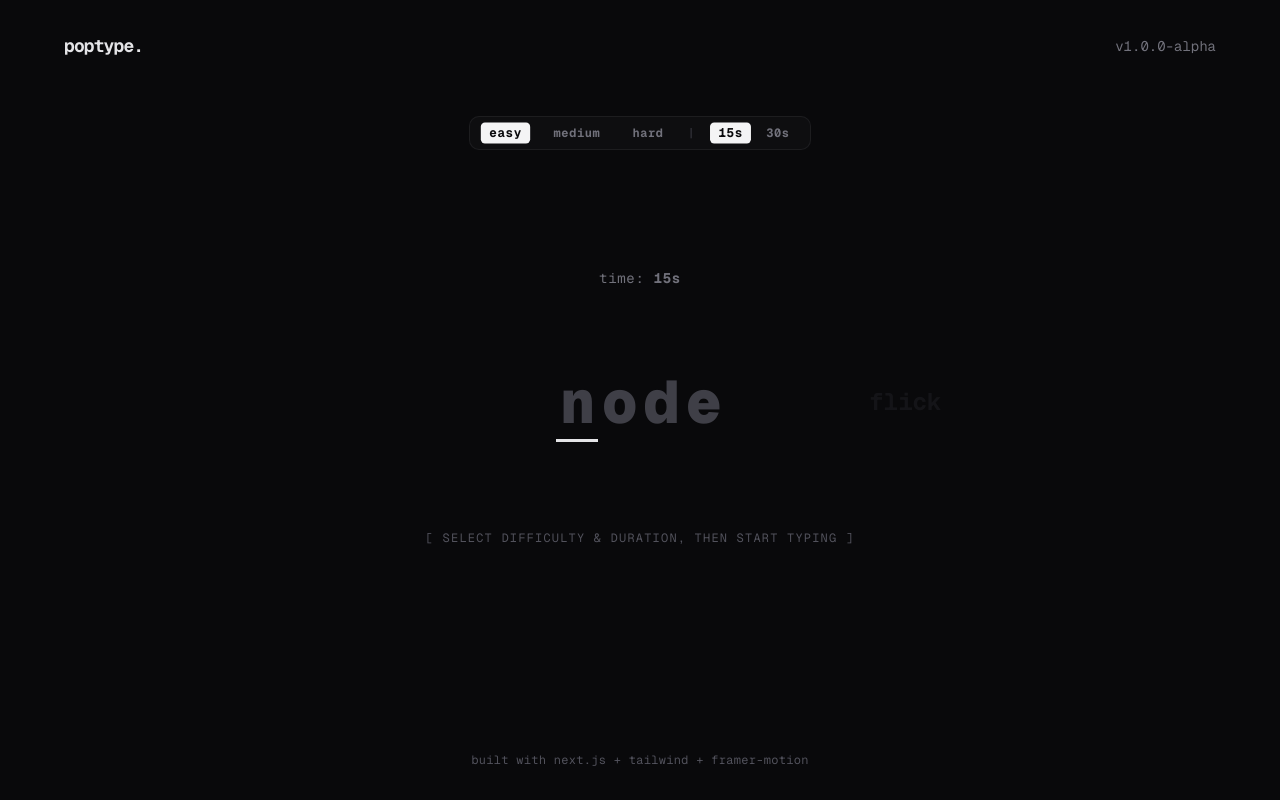
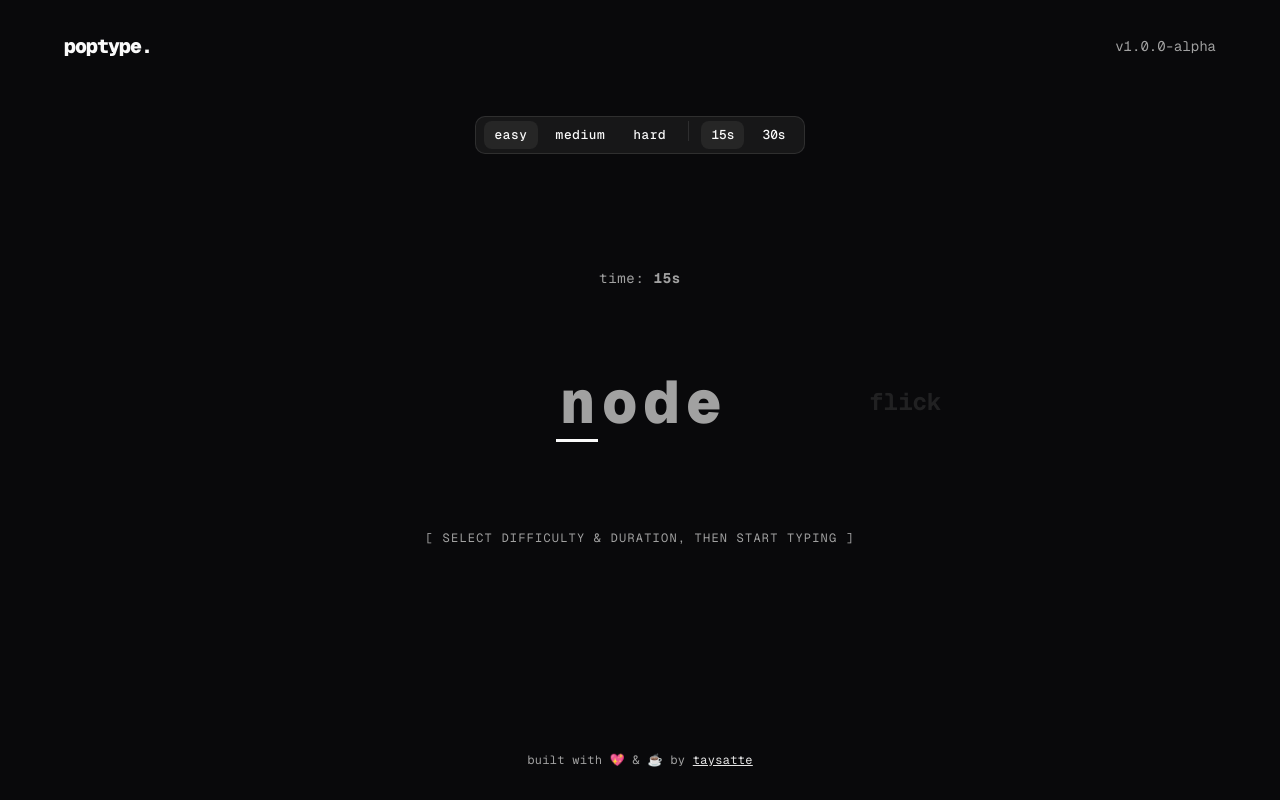
Before and after one commit to taysatte/poptype, a Next.js app: page / in a window 1280 px wide. Built offline with nearby package versions, Linux system fonts and the light colour scheme.

Commit message:
refactor: update global styles and TypingEngine layout for improved theming and user interface consistency

```diff
--- a/app/globals.css
+++ b/app/globals.css
@@ -84,7 +84,8 @@
 }
 
 .dark {
-  --background: oklch(0.145 0 0);
+  /* ~#09090b — poptype dark shell */
+  --background: oklch(0.141 0.005 285);
   --foreground: oklch(0.985 0 0);
   --card: oklch(0.205 0 0);
   --card-foreground: oklch(0.985 0 0);
--- a/app/page.tsx
+++ b/app/page.tsx
@@ -2,10 +2,10 @@
 
 export default function Home() {
   return (
-    <main className="relative flex min-h-screen flex-col items-center justify-between overflow-hidden bg-[#09090b] p-8">
+    <main className="relative flex min-h-screen flex-col items-center justify-between overflow-hidden bg-background p-8">
       {/* Header Space */}
-      <div className="flex w-full max-w-6xl items-center justify-between font-mono text-sm text-zinc-500">
-        <span className="text-lg font-bold tracking-tighter text-zinc-200">
+      <div className="flex w-full max-w-6xl items-center justify-between font-mono text-sm text-muted-foreground">
+        <span className="text-xl font-black tracking-tighter text-foreground">
           poptype.
         </span>
         <span>v1.0.0-alpha</span>
@@ -17,8 +17,15 @@
       </div>
 
       {/* Footer Branding Space */}
-      <div className="font-mono text-xs tracking-wide text-zinc-600">
-        built with next.js + tailwind + framer-motion
+      <div className="font-mono text-xs tracking-wide text-muted-foreground">
+        built with 💖 & ☕ by{" "}
+        <a
+          href="https://github.com/taysatte"
+          className="text-primary underline"
+          target="_blank"
+        >
+          taysatte
+        </a>
       </div>
     </main>
   )
--- a/components/TypingEngine.tsx
+++ b/components/TypingEngine.tsx
@@ -2,6 +2,9 @@
 
 import React, { useState, useEffect, useRef, useCallback } from "react"
 import { motion, AnimatePresence } from "framer-motion"
+import { Button } from "@/components/ui/button"
+import { Separator } from "@/components/ui/separator"
+import { ToggleGroup, ToggleGroupItem } from "@/components/ui/toggle-group"
 import { generateQueue, type Difficulty } from "@/lib/wordBank"
 
 const SESSION_OPTIONS = [15, 30] as const
@@ -41,16 +44,16 @@
     }
   }, [isSessionFinished])
 
-  // Rebuild queue and timer when idle config changes
+  // Rebuild queue and timer when idle config changes (not after a completed run)
   useEffect(() => {
-    if (isSessionActive) return
+    if (isSessionActive || isSessionFinished) return
 
     setWordQueue(generateQueue(difficulty, queueSizeFor(sessionDuration)))
     setCurrentIndex(0)
     setTypedValue("")
     setIsError(false)
     setTimeLeft(sessionDuration)
-  }, [difficulty, sessionDuration, isSessionActive])
+  }, [difficulty, sessionDuration, isSessionActive, isSessionFinished])
 
   const prevWord = currentIndex > 0 ? wordQueue[currentIndex - 1] : ""
   const currentWord = wordQueue[currentIndex] || ""
@@ -65,10 +68,11 @@
       timerRef.current = setInterval(() => {
         setTimeLeft((prev) => prev - 1)
       }, 1000)
-    } else if (timeLeft === 0) {
+    } else if (timeLeft === 0 && isSessionActive) {
       setIsSessionActive(false)
       setIsSessionFinished(true)
       if (timerRef.current) clearInterval(timerRef.current)
+      requestAnimationFrame(() => inputRef.current?.focus())
     }
 
     return () => {
@@ -149,7 +153,9 @@
     return () => window.removeEventListener("keydown", handleKeyDown)
   }, [resetSession])
 
-  const timeElapsed = sessionDuration - timeLeft
+  const timeElapsed = isSessionFinished
+    ? sessionDuration
+    : sessionDuration - timeLeft
   const currentWpm =
     timeElapsed > 0 ? Math.round((wordsCleared / timeElapsed) * 60) : 0
   const currentAccuracy =
@@ -165,47 +171,48 @@
     >
       {/* Config Sub-Bar (Hidden during active typing runs for extreme focus) */}
       {!isSessionActive && !isSessionFinished && (
-        <div className="absolute top-[-40px] flex items-center gap-4 rounded-lg border border-zinc-800/60 bg-zinc-900/40 px-3 py-1.5 text-xs">
-          <div className="flex gap-4">
+        <div className="absolute top-[-40px] flex items-center gap-2 rounded-lg border border-border bg-muted/50 px-2 py-1 text-xs">
+          <ToggleGroup
+            type="single"
+            size="sm"
+            value={difficulty}
+            onValueChange={(v) => v && setDifficulty(v as Difficulty)}
+            className="font-bold tracking-wider lowercase"
+          >
             {DIFFICULTY_TIERS.map((tier) => (
-              <button
-                key={tier}
-                onClick={() => setDifficulty(tier)}
-                className={`rounded px-2 py-0.5 font-bold tracking-wider lowercase transition-all ${
-                  difficulty === tier
-                    ? "scale-105 bg-zinc-100 font-black text-zinc-950"
-                    : "text-zinc-500 hover:text-zinc-300"
-                }`}
+              <ToggleGroupItem key={tier} value={tier} aria-label={tier}>
+                {tier}
+              </ToggleGroupItem>
+            ))}
+          </ToggleGroup>
+          <Separator orientation="vertical" className="mx-1 h-5" />
+          <ToggleGroup
+            type="single"
+            size="sm"
+            value={String(sessionDuration)}
+            onValueChange={(v) =>
+              v && setSessionDuration(Number(v) as SessionDuration)
+            }
           >
-                {tier}
-              </button>
-            ))}
-          </div>
-          <span className="text-zinc-700">|</span>
-          <div className="flex gap-2">
             {SESSION_OPTIONS.map((sec) => (
-              <button
+              <ToggleGroupItem
                 key={sec}
-                onClick={() => setSessionDuration(sec)}
-                className={`rounded px-2 py-0.5 font-bold tracking-wider transition-all ${
-                  sessionDuration === sec
-                    ? "scale-105 bg-zinc-100 font-black text-zinc-950"
-                    : "text-zinc-500 hover:text-zinc-300"
-                }`}
+                value={String(sec)}
+                aria-label={`${sec} seconds`}
               >
                 {sec}s
-              </button>
+              </ToggleGroupItem>
             ))}
-          </div>
+          </ToggleGroup>
         </div>
       )}
 
       {/* Live Sleek Timer / Status Header Banner */}
-      <div className="mb-12 flex h-6 items-center gap-12 text-sm tracking-wider text-zinc-500">
+      <div className="mb-12 flex h-6 items-center gap-12 text-sm tracking-wider text-muted-foreground">
         <div>
           time:{" "}
           <span
-            className={`font-bold transition-colors ${isSessionActive ? "text-zinc-200" : "text-zinc-500"}`}
+            className={`font-bold transition-colors ${isSessionActive ? "text-foreground" : "text-muted-foreground"}`}
           >
             {timeLeft}s
           </span>
@@ -217,11 +224,11 @@
             className="flex gap-6"
           >
             <div>
-              wpm: <span className="font-bold text-zinc-300">{currentWpm}</span>
+              wpm: <span className="font-bold text-foreground">{currentWpm}</span>
             </div>
             <div>
               acc:{" "}
-              <span className="font-bold text-zinc-300">
+              <span className="font-bold text-foreground">
                 {currentAccuracy}%
               </span>
             </div>
@@ -241,7 +248,7 @@
             {/* The Sliding Horizon Container */}
             <div className="relative grid h-full w-full grid-cols-3 items-center justify-center">
               {/* LEFT SLOT: Previous Word */}
-              <div className="pointer-events-none flex justify-end overflow-hidden pr-16 text-2xl font-bold whitespace-nowrap text-primary-foreground/50 line-through select-none">
+              <div className="pointer-events-none flex justify-end overflow-hidden pr-16 text-2xl font-bold whitespace-nowrap text-muted-foreground line-through select-none">
                 <AnimatePresence mode="popLayout">
                   <motion.span
                     key={`prev-${currentIndex}`}
@@ -273,17 +280,18 @@
                     className="absolute flex items-center justify-center"
                   >
                     {currentWord.split("").map((char, index) => {
-                      let colorClass = "text-zinc-700"
+                      let colorClass = "text-muted-foreground"
                       let shouldPop = false
 
                       if (index < typedValue.length) {
                         if (typedValue[index] === currentWord[index]) {
-                          colorClass = "text-zinc-50"
+                          colorClass = "text-foreground"
                           if (index === typedValue.length - 1 && !isError) {
                             shouldPop = true
                           }
                         } else {
-                          colorClass = "text-red-500 bg-red-500/10 rounded-sm"
+                          colorClass =
+                            "text-destructive bg-destructive/10 rounded-sm"
                         }
                       }
 
@@ -315,7 +323,7 @@
                           {index === typedValue.length && (
                             <motion.div
                               layoutId="typing-cursor"
-                              className={`absolute right-0 bottom-[-10px] left-0 h-[3px] ${isError ? "bg-red-500" : "bg-zinc-200"}`}
+                              className={`absolute right-0 bottom-[-10px] left-0 h-[3px] ${isError ? "bg-destructive" : "bg-foreground"}`}
                               transition={{
                                 type: "spring",
                                 stiffness: 500,
@@ -331,7 +339,7 @@
               </div>
 
               {/* RIGHT SLOT: Next Word */}
-              <div className="pointer-events-none flex justify-start overflow-hidden pl-16 text-2xl font-bold whitespace-nowrap text-zinc-600 opacity-40 select-none">
+              <div className="pointer-events-none flex justify-start overflow-hidden pl-16 text-2xl font-bold whitespace-nowrap text-muted-foreground opacity-40 select-none">
                 <AnimatePresence mode="popLayout">
                   <motion.span
                     key={`next-${currentIndex}`}
@@ -358,57 +366,60 @@
           >
             <div className="flex gap-16">
               <div className="flex flex-col items-start">
-                <span className="text-xs tracking-wider text-zinc-500 uppercase">
+                <span className="text-xs tracking-wider text-muted-foreground uppercase">
                   wpm
                 </span>
-                <span className="text-6xl font-black text-zinc-50">
+                <span className="text-6xl font-black text-foreground">
                   {currentWpm}
                 </span>
               </div>
               <div className="flex flex-col items-start">
-                <span className="text-xs tracking-wider text-zinc-500 uppercase">
+                <span className="text-xs tracking-wider text-muted-foreground uppercase">
                   accuracy
                 </span>
-                <span className="text-6xl font-black text-zinc-50">
+                <span className="text-6xl font-black text-foreground">
                   {currentAccuracy}%
                 </span>
               </div>
               <div className="flex flex-col items-start">
-                <span className="text-xs tracking-wider text-zinc-500 uppercase">
+                <span className="text-xs tracking-wider text-muted-foreground uppercase">
                   cleared
                 </span>
-                <span className="text-6xl font-black text-zinc-50">
+                <span className="text-6xl font-black text-foreground">
                   {wordsCleared}
                 </span>
               </div>
             </div>
 
-            <button
+            <Button
+              variant="outline"
+              size="sm"
               onClick={resetSession}
-              className="mt-8 rounded-md border border-zinc-800 bg-zinc-900 px-4 py-2 text-xs tracking-widest text-zinc-500 uppercase transition-all hover:border-zinc-700 hover:text-zinc-300"
+              className="mt-8 tracking-widest uppercase"
             >
               [ press escape or click to retry ]
-            </button>
+            </Button>
           </motion.div>
         )}
       </AnimatePresence>
 
-      {!isSessionFinished && (
       <input
         ref={inputRef}
         type="text"
         value={typedValue}
         onChange={handleInputChange}
+        readOnly={isSessionFinished}
+        aria-hidden={isSessionFinished}
+        tabIndex={isSessionFinished ? -1 : 0}
         className="pointer-events-none absolute h-0 w-0 cursor-default opacity-0"
         autoCapitalize="off"
         autoComplete="off"
         autoCorrect="off"
         spellCheck="false"
       />
-      )}
 
       {!isSessionFinished && (
-        <div className="mt-16 text-xs tracking-widest text-zinc-600 uppercase">
+        <div className="mt-16 text-xs tracking-widest text-muted-foreground uppercase">
           {isSessionActive
             ? "[ clock ticking — push pace ]"
             : "[ select difficulty & duration, then start typing ]"}
--- a/components/theme-provider.tsx
+++ b/components/theme-provider.tsx
@@ -10,7 +10,7 @@
   return (
     <NextThemesProvider
       attribute="class"
-      defaultTheme="system"
+      defaultTheme="dark"
       enableSystem
       disableTransitionOnChange
       {...props}
@@ -51,7 +51,10 @@
         return
       }
 
-      if (isTypingTarget(event.target)) {
+      if (
+        isTypingTarget(event.target) ||
+        isTypingTarget(document.activeElement)
+      ) {
         return
       }
 
--- /dev/null
+++ b/components/ui/separator.tsx
@@ -0,0 +1,28 @@
+"use client"
+
+import * as React from "react"
+import { Separator as SeparatorPrimitive } from "radix-ui"
+
+import { cn } from "@/lib/utils"
+
+function Separator({
+  className,
+  orientation = "horizontal",
+  decorative = true,
+  ...props
+}: React.ComponentProps<typeof SeparatorPrimitive.Root>) {
+  return (
+    <SeparatorPrimitive.Root
+      data-slot="separator"
+      decorative={decorative}
+      orientation={orientation}
+      className={cn(
+        "shrink-0 bg-border data-horizontal:h-px data-horizontal:w-full data-vertical:w-px data-vertical:self-stretch",
+        className
+      )}
+      {...props}
+    />
+  )
+}
+
+export { Separator }
--- /dev/null
+++ b/components/ui/toggle-group.tsx
@@ -0,0 +1,89 @@
+"use client"
+
+import * as React from "react"
+import { type VariantProps } from "class-variance-authority"
+import { ToggleGroup as ToggleGroupPrimitive } from "radix-ui"
+
+import { cn } from "@/lib/utils"
+import { toggleVariants } from "@/components/ui/toggle"
+
+const ToggleGroupContext = React.createContext<
+  VariantProps<typeof toggleVariants> & {
+    spacing?: number
+    orientation?: "horizontal" | "vertical"
+  }
+>({
+  size: "default",
+  variant: "default",
+  spacing: 2,
+  orientation: "horizontal",
+})
+
+function ToggleGroup({
+  className,
+  variant,
+  size,
+  spacing = 2,
+  orientation = "horizontal",
+  children,
+  ...props
+}: React.ComponentProps<typeof ToggleGroupPrimitive.Root> &
+  VariantProps<typeof toggleVariants> & {
+    spacing?: number
+    orientation?: "horizontal" | "vertical"
+  }) {
+  return (
+    <ToggleGroupPrimitive.Root
+      data-slot="toggle-group"
+      data-variant={variant}
+      data-size={size}
+      data-spacing={spacing}
+      data-orientation={orientation}
+      style={{ "--gap": spacing } as React.CSSProperties}
+      className={cn(
+        "group/toggle-group flex w-fit flex-row items-center gap-[--spacing(var(--gap))] rounded-lg data-[size=sm]:rounded-[min(var(--radius-md),10px)] data-vertical:flex-col data-vertical:items-stretch",
+        className
+      )}
+      {...props}
+    >
+      <ToggleGroupContext.Provider
+        value={{ variant, size, spacing, orientation }}
+      >
+        {children}
+      </ToggleGroupContext.Provider>
+    </ToggleGroupPrimitive.Root>
+  )
+}
+
+function ToggleGroupItem({
+  className,
+  children,
+  variant = "default",
+  size = "default",
+  ...props
+}: React.ComponentProps<typeof ToggleGroupPrimitive.Item> &
+  VariantProps<typeof toggleVariants>) {
+  const context = React.useContext(ToggleGroupContext)
+
+  return (
+    <ToggleGroupPrimitive.Item
+      data-slot="toggle-group-item"
+      data-variant={context.variant || variant}
+      data-size={context.size || size}
+      data-spacing={context.spacing}
+      className={cn(
+        "shrink-0 group-data-[spacing=0]/toggle-group:rounded-none group-data-[spacing=0]/toggle-group:px-2 focus:z-10 focus-visible:z-10 group-data-[spacing=0]/toggle-group:has-data-[icon=inline-end]:pr-1.5 group-data-[spacing=0]/toggle-group:has-data-[icon=inline-start]:pl-1.5 group-data-horizontal/toggle-group:data-[spacing=0]:first:rounded-l-lg group-data-vertical/toggle-group:data-[spacing=0]:first:rounded-t-lg group-data-horizontal/toggle-group:data-[spacing=0]:last:rounded-r-lg group-data-vertical/toggle-group:data-[spacing=0]:last:rounded-b-lg group-data-horizontal/toggle-group:data-[spacing=0]:data-[variant=outline]:border-l-0 group-data-vertical/toggle-group:data-[spacing=0]:data-[variant=outline]:border-t-0 group-data-horizontal/toggle-group:data-[spacing=0]:data-[variant=outline]:first:border-l group-data-vertical/toggle-group:data-[spacing=0]:data-[variant=outline]:first:border-t",
+        toggleVariants({
+          variant: context.variant || variant,
+          size: context.size || size,
+        }),
+        className
+      )}
+      {...props}
+    >
+      {children}
+    </ToggleGroupPrimitive.Item>
+  )
+}
+
+export { ToggleGroup, ToggleGroupItem }
--- /dev/null
+++ b/components/ui/toggle.tsx
@@ -0,0 +1,47 @@
+"use client"
+
+import * as React from "react"
+import { cva, type VariantProps } from "class-variance-authority"
+import { Toggle as TogglePrimitive } from "radix-ui"
+
+import { cn } from "@/lib/utils"
+
+const toggleVariants = cva(
+  "group/toggle inline-flex items-center justify-center gap-1 rounded-lg text-sm font-medium whitespace-nowrap transition-all outline-none hover:bg-muted hover:text-foreground focus-visible:border-ring focus-visible:ring-[3px] focus-visible:ring-ring/50 disabled:pointer-events-none disabled:opacity-50 aria-invalid:border-destructive aria-invalid:ring-destructive/20 aria-pressed:bg-muted data-[state=on]:bg-muted dark:aria-invalid:ring-destructive/40 [&_svg]:pointer-events-none [&_svg]:shrink-0 [&_svg:not([class*='size-'])]:size-4",
+  {
+    variants: {
+      variant: {
+        default: "bg-transparent",
+        outline: "border border-input bg-transparent hover:bg-muted",
+      },
+      size: {
+        default:
+          "h-8 min-w-8 px-2.5 has-data-[icon=inline-end]:pr-2 has-data-[icon=inline-start]:pl-2",
+        sm: "h-7 min-w-7 rounded-[min(var(--radius-md),12px)] px-2.5 text-[0.8rem] has-data-[icon=inline-end]:pr-1.5 has-data-[icon=inline-start]:pl-1.5 [&_svg:not([class*='size-'])]:size-3.5",
+        lg: "h-9 min-w-9 px-2.5 has-data-[icon=inline-end]:pr-2 has-data-[icon=inline-start]:pl-2",
+      },
+    },
+    defaultVariants: {
+      variant: "default",
+      size: "default",
+    },
+  }
+)
+
+function Toggle({
+  className,
+  variant = "default",
+  size = "default",
+  ...props
+}: React.ComponentProps<typeof TogglePrimitive.Root> &
+  VariantProps<typeof toggleVariants>) {
+  return (
+    <TogglePrimitive.Root
+      data-slot="toggle"
+      className={cn(toggleVariants({ variant, size, className }))}
+      {...props}
+    />
+  )
+}
+
+export { Toggle, toggleVariants }
```
Lines whose indentation alone changed are shown as unchanged.
